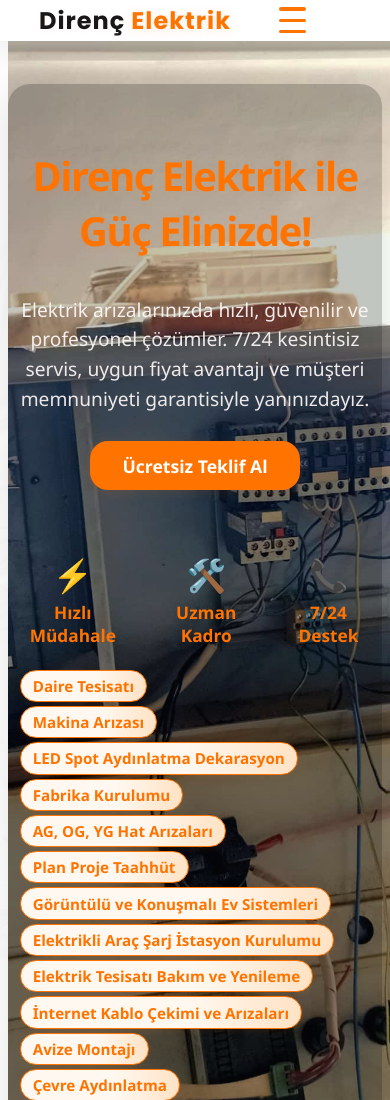
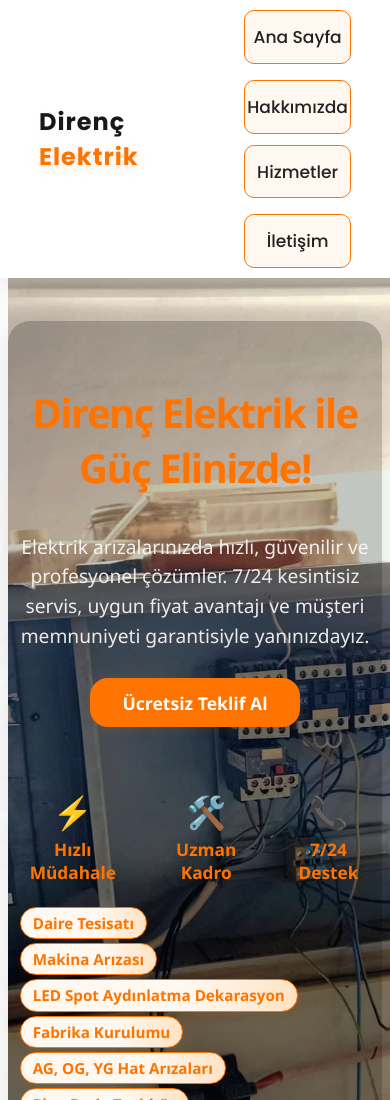
Before and after one commit to Ramazan-stack/direncelektrik.github.io, a plain HTML site: page index.html in a window 390 px wide. Shown: the top 1100 px of the page. Drawn offline with Linux system fonts and the light colour scheme.

Commit message:
style.css

```diff
--- a/style.css
+++ b/style.css
@@ -521,58 +521,65 @@ footer {
         max-width: 98vw;
         padding: 0 2vw;
     }
-    .header-flex {
+.header-flex {
         flex-direction: row;
         align-items: center;
         gap: 0.7rem;
+        min-height: 68px;
     }
-    .menu-toggle {
-        display: flex;
-        z-index: 2001; /* Yüksek z-index */
+  .menu-toggle {
+        display: none !important;
     }
     nav {
-        position: relative;
-        z-index: 2000; /* Yüksek z-index */
+        position: static;
+        z-index: auto;
+        width: 100%;
     }
     nav ul.menu-list {
-        flex-direction: column;
-        gap: 0;
-        position: absolute;
-        top: 110%;
-        right: 0;
-        left: auto;
-        z-index: 3000 !important;
-        width: 180px;
-        min-width: 150px;
-        background: rgba(255,255,255,0.98);
-        box-shadow: 0 12px 32px rgba(0,0,0,0.13);
-        border-radius: 0 0 10px 10px;
-        z-index: 1001;
-        display: none;
-        padding: 0.7rem 0;
+        display: flex !important;
+        flex-wrap: wrap;
+        flex-direction: row;
+        justify-content: center;
+        align-items: center;
+        gap: 0.7rem 1.2rem;
+        position: static;
+        width: 100%;
+        background: none;
+        box-shadow: none;
+        border-radius: 0;
+        padding: 0.2rem 0 0.2rem 0;
         margin: 0;
-        animation: menuPopIn 0.33s cubic-bezier(.54,1.7,.39,1.12);
-    }
-    nav ul.menu-list.open {
-        display: flex;
+        z-index: auto;
+        animation: none;
     }
     nav ul.menu-list li {
-        width: 100%;
-        text-align: left;
+        width: 48%;
+        text-align: center;
+        margin-bottom: 0.5rem;
+        padding: 0;
+    }
+    nav ul.menu-list li:nth-child(1),
+    nav ul.menu-list li:nth-child(2) {
+        order: 1;
+        margin-bottom: 0;
+        margin-top: 0.3rem;
+    }
+    nav ul.menu-list li:nth-child(3),
+    nav ul.menu-list li:nth-child(4) {
+        order: 2;
+        margin-bottom: 0.3rem;
     }
     nav ul.menu-list li a {
         width: 100%;
         display: block;
-        padding: 1rem 1.3rem;
-        font-size: 1.13rem;
+        padding: 0.8rem 0.1rem;
+        font-size: 1.07rem;
         color: #222;
-        border-radius: 0;
-        background: none;
-        border-bottom: 1px solid #eee;
-        transition: background 0.18s, color 0.18s;
-    }
-    nav ul.menu-list li:last-child a {
-        border-bottom: none;
+        border-radius: 10px;
+        background: #fff8f0;
+        border: 1px solid #ff7300;
+        margin: 0 auto;
+        transition: background 0.17s, color 0.17s;
     }
     nav ul.menu-list li a:hover,
     nav ul.menu-list li a.active {
@@ -599,7 +606,7 @@ footer {
         justify-content: center;
         text-align: center;
     }
-    .hero-services-list {
+.hero-services-list {
         flex-direction: column !important;
         align-items: flex-start;
         gap: 0.12rem 0;
@@ -665,3 +672,7 @@ footer {
   0% { opacity: 0; transform: translateY(-20px);}
   100% { opacity: 1; transform: translateY(0);}
 }
+@keyframes menuPopIn {
+  0% { opacity: 0; transform: translateY(-20px);}
+  100% { opacity: 1; transform: translateY(0);}
+}
```
